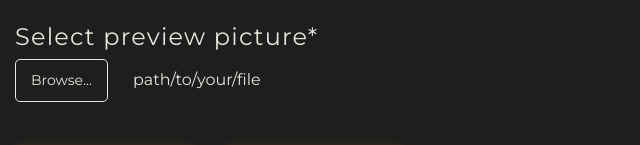
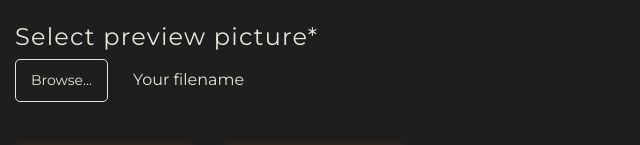
Before and after one commit to outsideOfficialy/adminPanel, a Next.js app: page /member-edit in a window 1280 px wide. Shown: the part 998-1143 px from the top of the page, without its empty margins (0-640 px from the left). Built offline with nearby package versions, Linux system fonts and the light colour scheme; a web font is replaced by a local one.

Commit message:
file input functional complete

```diff
--- a/components/Inputs/index.tsx
+++ b/components/Inputs/index.tsx
@@ -109,14 +109,20 @@ const SingleFileInput: React.FC<SingleFileInputProps> = ({
   placeholder, name, label, id
 }) => {
 
-  const [filePath, setFilePath] = React.useState("path/to/your/file");
+  const [filePath, setFilePath] = React.useState("Your filename");
 
   return <InputWrapper label={label}>
     <div>
       <label htmlFor={id}
         className="inline-block cursor-pointer py-[10px] px-[15px] text-[14px] border-white border-[1px] rounded-[5px] mr-[25px]"
         >{placeholder}</label>
-      <input name={name} type="file" className="hidden" id={id} />
+      <input name={name} type="file" className="hidden" id={id} onChange={(e) => {
+        if (!e.target.files) return;
+        const file = e.target.files[0];
+
+        file ? setFilePath(file.name) : setFilePath("Something wrong...");
+
+      }} />
       {/* file name */}
       <span>{filePath}</span>
     </div>
```
